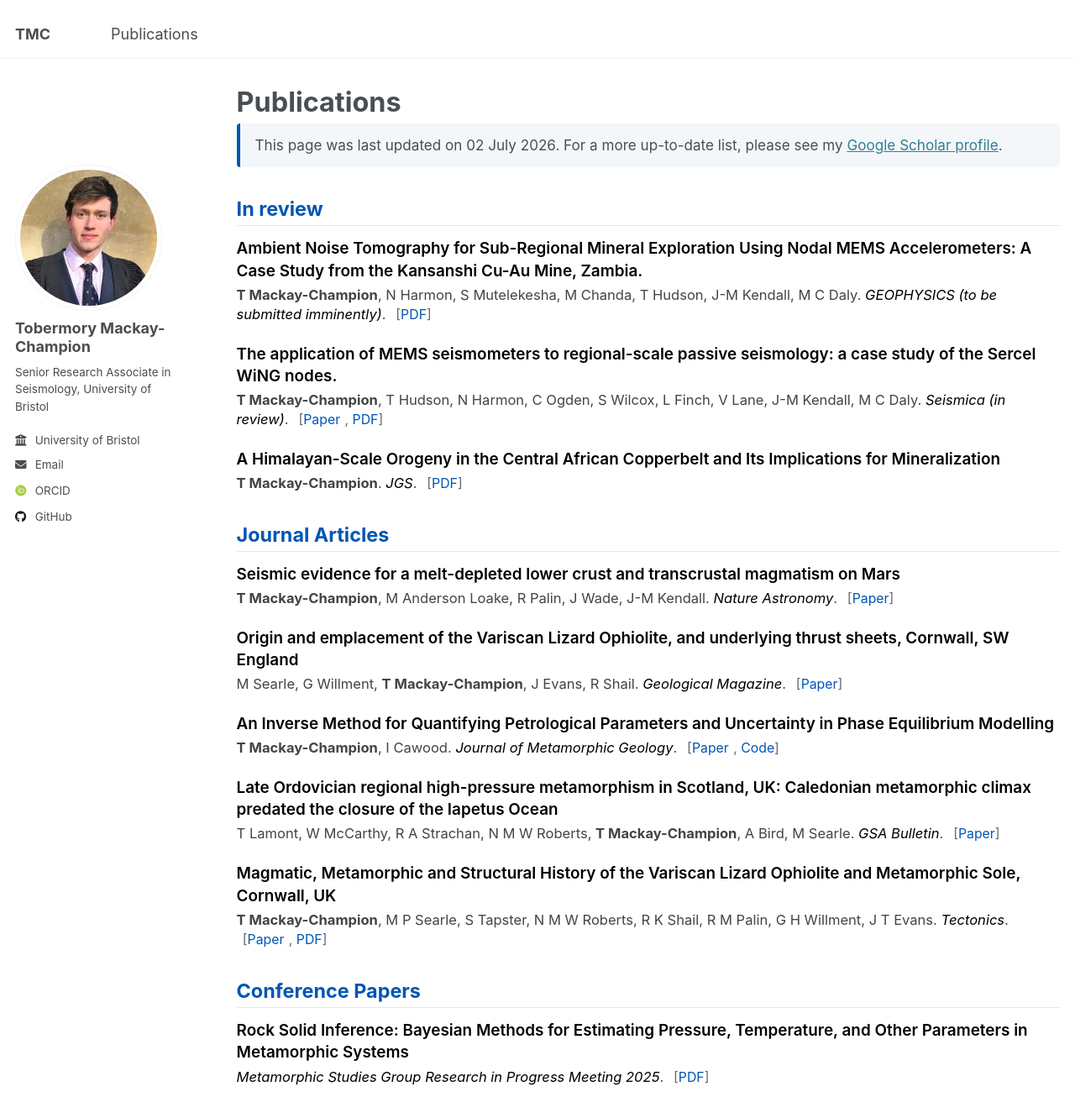
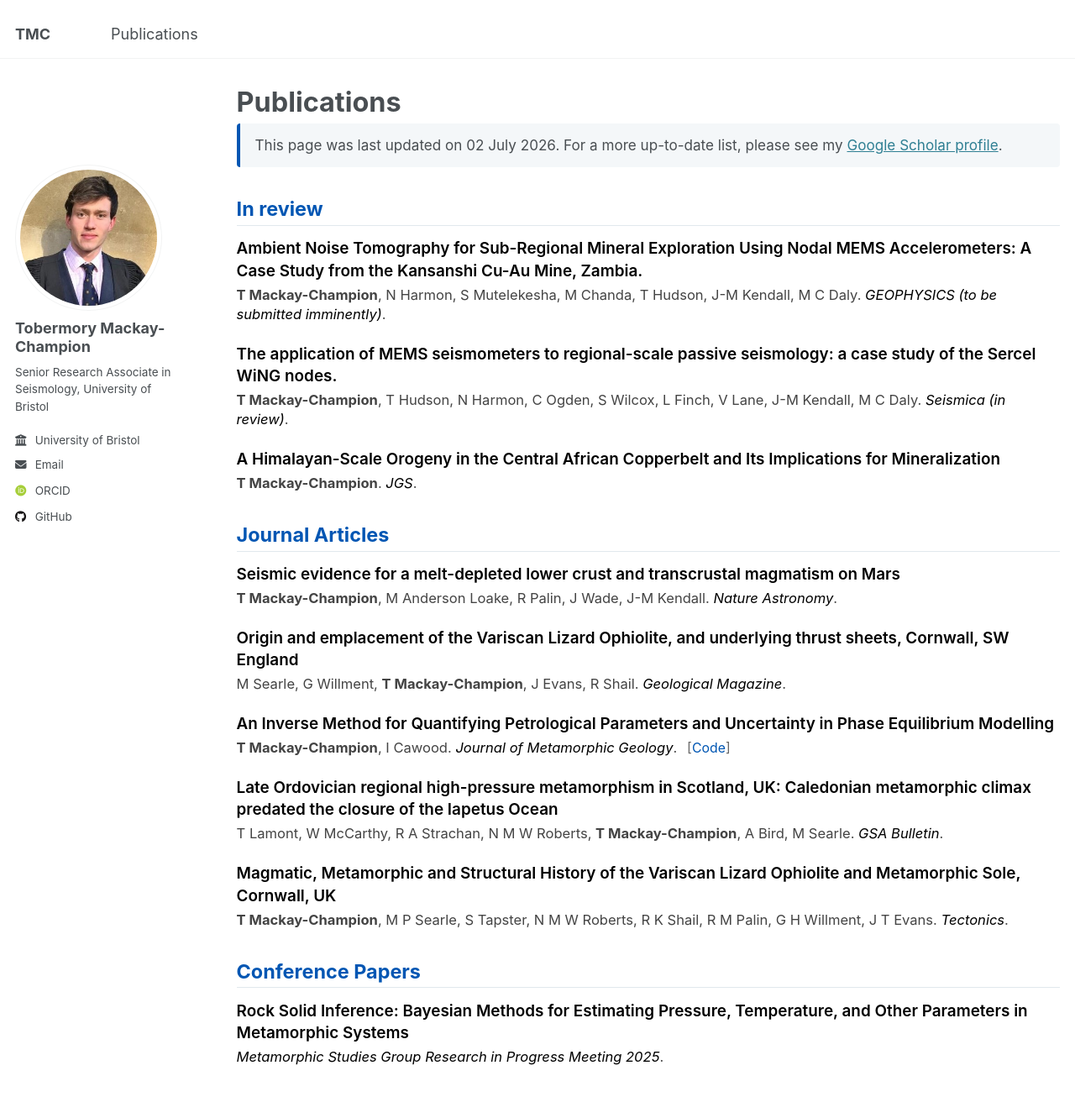
Before and after one commit to TMackay-Champion/TMackay-Champion.github.io, a Jekyll site: the page built from _pages/publications.html, in a window 1280 px wide and 1400 px high. Shown: the top 1331 px of the window at 84% size. Built offline with Jekyll 4.4.1, drawn with Linux system fonts in a browser that asks for light colours; some web fonts are replaced.

Commit message:
Remove Paper/PDF inline links from publications while keeping title link and Code

```diff
--- a/_pages/publications.html
+++ b/_pages/publications.html
@@ -73,16 +73,6 @@ author_profile: true
 
                 <span class="pub-inline-links">
                   {% capture links -%}
-                    {%- if post.paperurl -%}
-                      <a href="{{ post.paperurl }}">Paper</a>
-                    {%- else -%}
-                      {%- if post.link -%}<a href="{{ post.link }}">Link</a>{%- endif -%}
-                    {%- endif -%}
-                    {%- if post.pdfurl -%}
-                      <a href="{{ post.pdfurl }}">PDF</a>
-                    {%- else -%}
-                      {%- if post.pdf -%}<a href="{{ post.pdf }}">PDF</a>{%- endif -%}
-                    {%- endif -%}
                     {%- if post.codeurl -%}<a href="{{ post.codeurl }}">Code</a>{%- endif -%}
                     {%- if post.doi -%}<a href="{{ post.doi }}">DOI</a>{%- endif -%}
                     {%- if post.cite -%}<a href="{{ post.cite }}">Cite</a>{%- endif -%}
@@ -120,16 +110,6 @@ author_profile: true
 
           <span class="pub-inline-links">
             {% capture links -%}
-              {%- if post.paperurl -%}
-                <a href="{{ post.paperurl }}">Paper</a>
-              {%- else -%}
-                {%- if post.link -%}<a href="{{ post.link }}">Link</a>{%- endif -%}
-              {%- endif -%}
-              {%- if post.pdfurl -%}
-                <a href="{{ post.pdfurl }}">PDF</a>
-              {%- else -%}
-                {%- if post.pdf -%}<a href="{{ post.pdf }}">PDF</a>{%- endif -%}
-              {%- endif -%}
               {%- if post.codeurl -%}<a href="{{ post.codeurl }}">Code</a>{%- endif -%}
               {%- if post.doi -%}<a href="{{ post.doi }}">DOI</a>{%- endif -%}
               {%- if post.cite -%}<a href="{{ post.cite }}">Cite</a>{%- endif -%}
```
